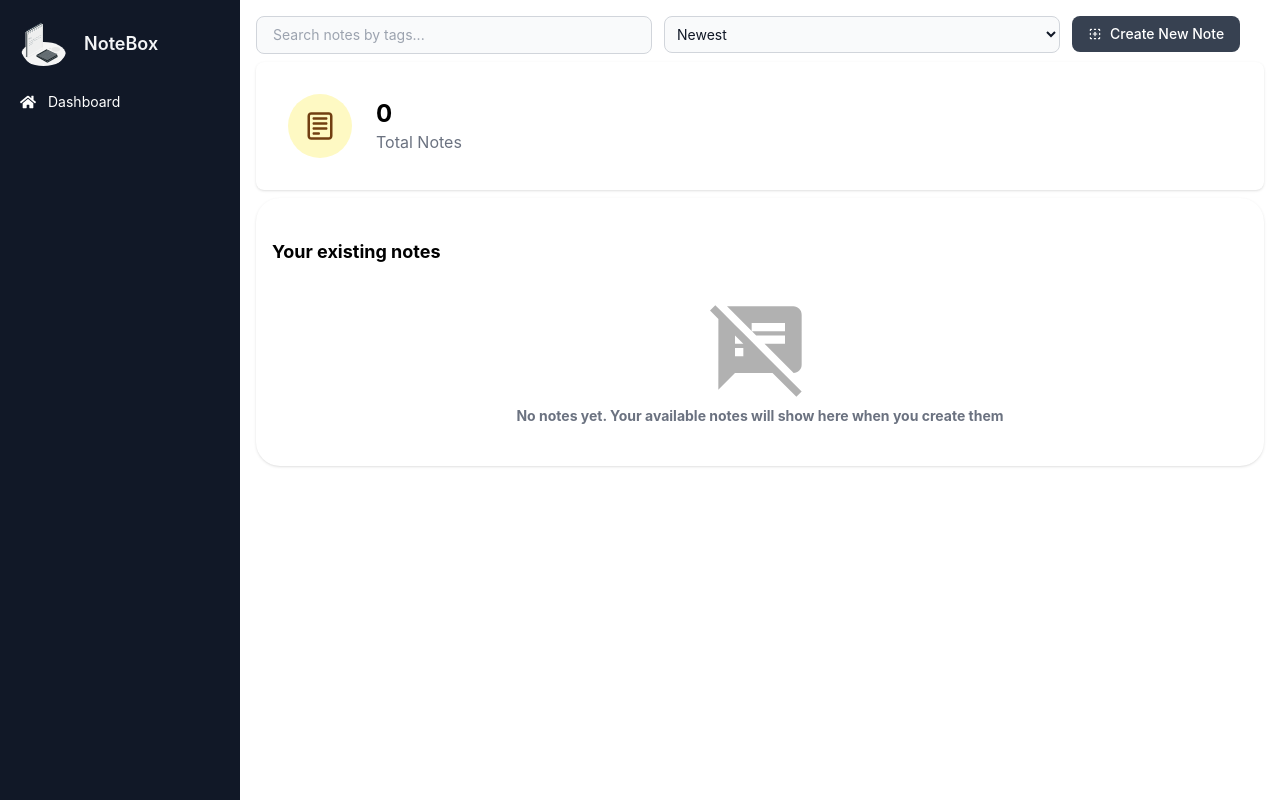
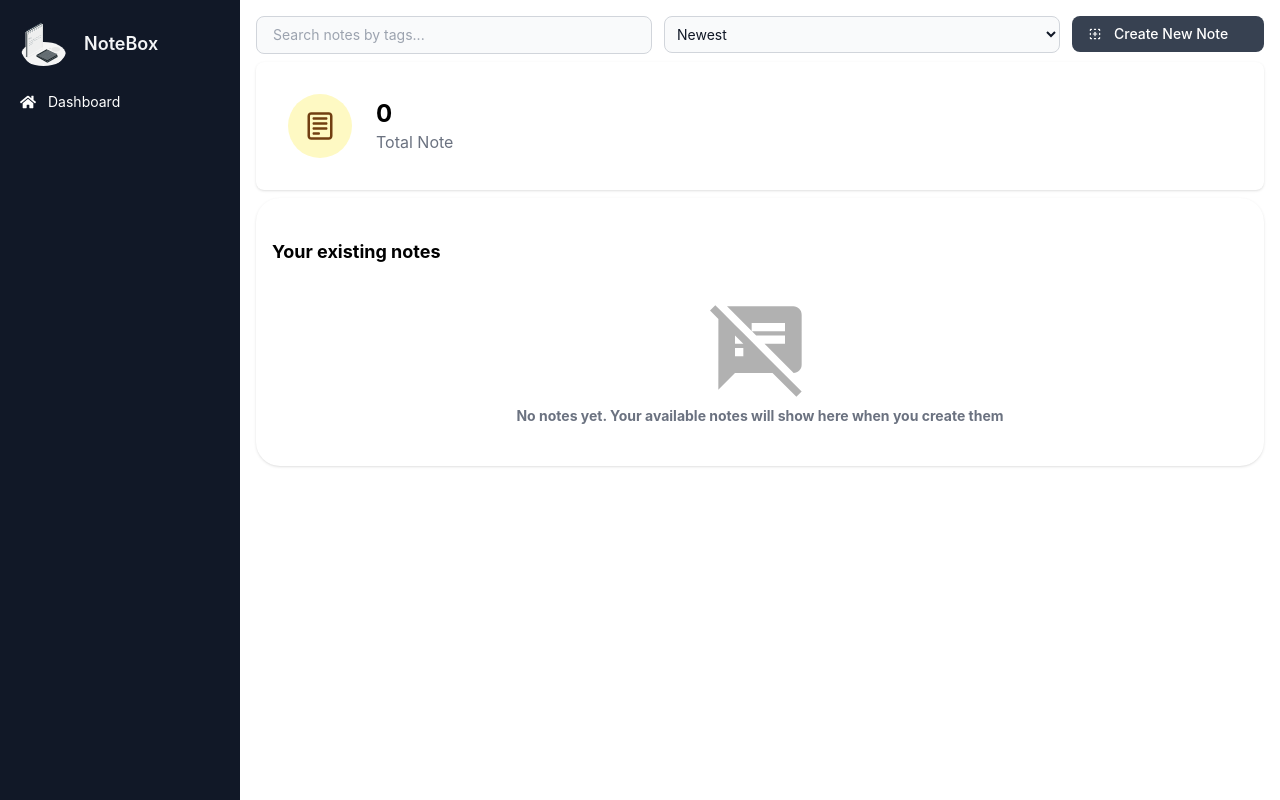
Before and after one commit to kodervine/notebox, a React (Vite) app: page / in a window 1280 px wide. Built offline with nearby package versions, Linux system fonts and the light colour scheme.

Commit message:
fix: typo on topcards + confirmation modal responsiveness

```diff
--- a/src/components/Header.jsx
+++ b/src/components/Header.jsx
@@ -44,7 +44,7 @@ export const Header = () => {
       <section>
         <button
           type="button"
-          className="text-white  bg-gray-700 hover:bg-gray-800 focus:ring-4 focus:outline-none focus:ring-gray-300 font-medium rounded-lg text-sm px-4 py-2 flex gap-2 items-center"
+          className="text-white lg:w-full bg-gray-700 hover:bg-gray-800 focus:ring-4 focus:outline-none focus:ring-gray-300 font-medium rounded-lg text-sm px-4 py-2 flex  gap-3 items-center"
           onClick={() => {
             setIsEditingNote(false);
             handleOpenFormModal();
--- a/src/components/NotesCard.jsx
+++ b/src/components/NotesCard.jsx
@@ -24,6 +24,19 @@ export const NotesCard = () => {
   }
   return (
     <>
+      {openConfirmationModal && (
+        <>
+          <div
+            className="backdrop-filter backdrop-blur-lg bg-black opacity-70 z-30 fixed top-0 left-0 w-full h-screen"
+            onClick={handleCloseConfirmationModal}
+          ></div>
+          {selectedNote && (
+            <section className="absolute z-50 w-full lg:w-[80%] top-0">
+              <ConfirmationModal />
+            </section>
+          )}
+        </>
+      )}
       {filteredNotes?.map((notes, index) => {
         const { title, content, dateCreated, tag } = notes;
         const dateObject = new Date(dateCreated);
@@ -71,19 +84,6 @@ export const NotesCard = () => {
           </section>
         );
       })}
-      {openConfirmationModal && (
-        <div className="relative">
-          <div
-            className="backdrop-filter backdrop-blur-lg bg-black opacity-70 z-30 fixed top-0 left-0 w-full h-screen"
-            onClick={handleCloseConfirmationModal}
-          ></div>
-          {selectedNote && (
-            <section className="absolute z-50 w-full lg:w-[80%] bottom-0">
-              <ConfirmationModal />
-            </section>
-          )}
-        </div>
-      )}
     </>
   );
 };
--- a/src/components/NotesContainer.jsx
+++ b/src/components/NotesContainer.jsx
@@ -3,7 +3,7 @@ import { useNoteContext } from "src/contexts";
 export const NotesContainer = () => {
   const { appNotes } = useNoteContext();
   return (
-    <main className="relative px-4 py-10 bg-white shadow rounded-3xl ">
+    <main className="px-4 py-10 bg-white shadow rounded-3xl ">
       <h2 className="text-lg font-bold">Your existing notes</h2>
       {appNotes.length === 0 ? (
         <NoNotesMessage
@@ -11,7 +11,7 @@ export const NotesContainer = () => {
             them"
         />
       ) : (
-        <section className="grid md:grid-cols-2 lg:grid-cols-3 gap-4 w-full">
+        <section className="grid md:grid-cols-2 lg:grid-cols-3 gap-4 w-full relative">
           <NotesCard />
         </section>
       )}
--- a/src/components/TopCard.jsx
+++ b/src/components/TopCard.jsx
@@ -11,7 +11,9 @@ export const TopCard = () => {
         </div>
         <div>
           <span className="block text-2xl font-bold">{appNotes?.length}</span>
-          <span className="block text-gray-500">Total Notes</span>
+          <span className="block text-gray-500">
+            {appNotes?.length <= 1 ? "Total Note" : "Total Notes"}
+          </span>
         </div>
       </div>
     </section>
```
